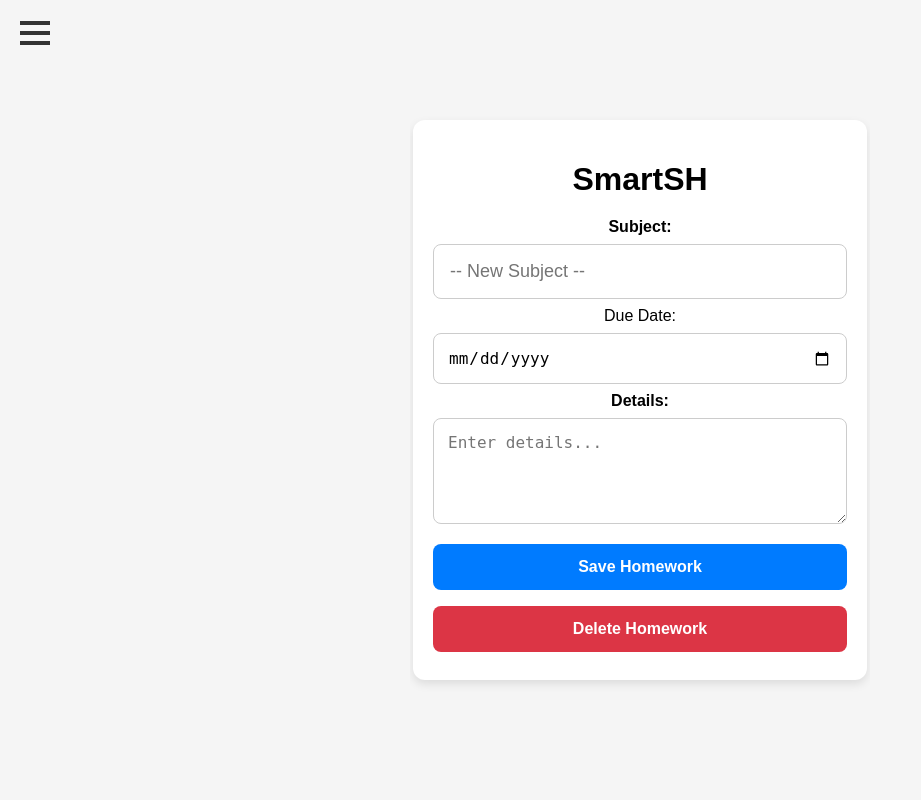
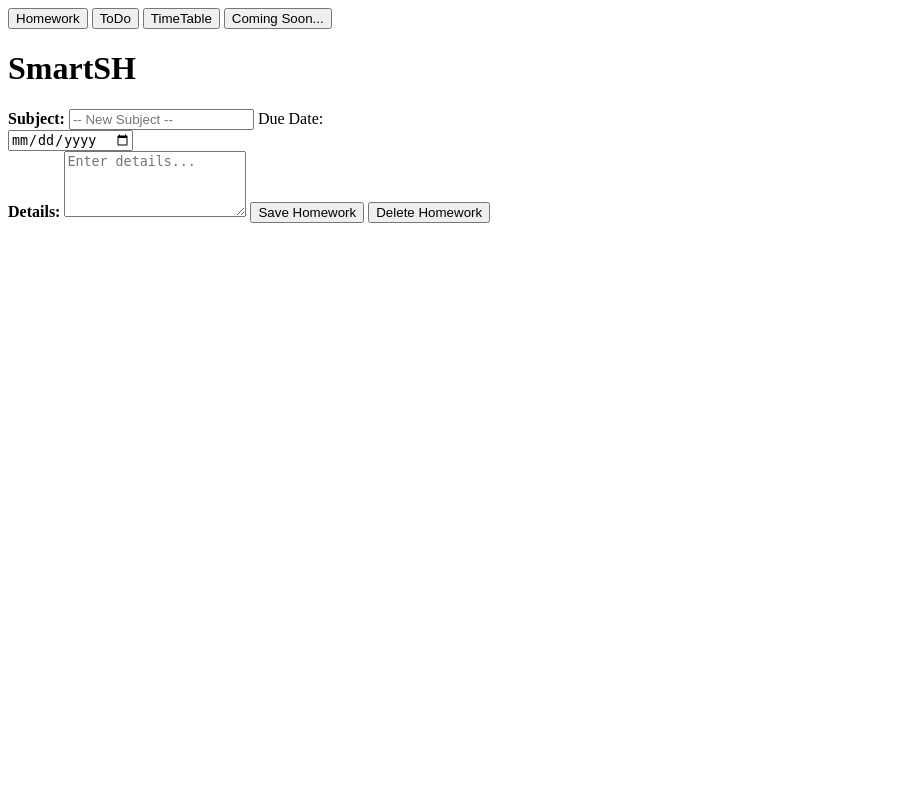
Before and after one commit to Kingboby/Homework, a Flask app: template templates/index.html in a window 1280 px wide. Shown: the whole page, without its empty margins (0-921 px from the left). Run offline with Flask 3, Linux system fonts and the light colour scheme; the template is opened without the code that fills it, so the values that code supplies are empty.

Commit message:
index.html

```diff
--- a/templates/index.html
+++ b/templates/index.html
@@ -9,136 +9,7 @@
     <meta name="apple-mobile-web-app-title" content="Homework Recorder">
     <title>LOCK IN!</title>
 
-    <style>
-        html, body {
-            margin: 0;
-            padding: 0;
-            height: 100%;
-            overflow: hidden;
-            background-color: #f5f5f5;
-            font-family: Arial, sans-serif;
-            display: flex;
-            justify-content: center;
-            align-items: center;
-            -webkit-user-select: none;
-            -webkit-touch-callout: none;
-            touch-action: manipulation;
-        }
 
-        .container {
-            width: 90%;
-            max-width: 420px;
-            background: white;
-            border-radius: 12px;
-            box-shadow: 0 4px 10px rgba(0,0,0,0.1);
-            padding: 20px;
-            text-align: center;
-        }
-
-        h1 {
-            margin-bottom: 20px;
-        }
-
-        input, textarea, button {
-            width: 100%;
-            margin: 8px 0;
-            padding: 14px;
-            border-radius: 8px;
-            border: 1px solid #ccc;
-            font-size: 16px;
-            box-sizing: border-box;
-        }
-
-        input[list] {
-            font-size: 18px;
-            padding: 16px;
-        }
-
-        .date-row {
-            display: flex;
-            justify-content: center;
-            align-items: center;
-            gap: 6px;
-        }
-
-        button {
-            background-color: #007BFF;
-            color: white;
-            border: none;
-            font-weight: bold;
-        }
-
-        button:hover {
-            background-color: #0056b3;
-        }
-
-        .delete {
-            background-color: #dc3545;
-        }
-
-        .delete:hover {
-            background-color: #b02a37;
-        }
-        body {
-            font-family: Arial, sans-serif;
-            margin: 0;
-        }
-
-          /* Hamburger button */
-        .hamburger {
-            position: fixed;
-            top: 15px;
-            left: 20px;
-            cursor: pointer;
-            z-index: 2;
-        }
-
-        .hamburger div {
-            width: 30px;
-            height: 4px;
-            background-color: #333;
-            margin: 6px 0;
-        }
-
-      /* Slide-over nav */
-        .sidenav {
-            height: 100%;
-            width: 0;
-            position: fixed;
-            top: 0;
-            left: 0;
-            background-color: #f5f5f5;
-            overflow-x: hidden;
-            transition: 0.3s;
-            padding-top: 60px;
-            box-shadow: -2px 0 5px rgba(0,0,0,0.2);
-            z-index: 1; /* slides over content */
-        }
-
-        .sidenav button {
-            display: block;
-            padding: 12px 20px;
-            margin: 10px;
-            width: calc(100% - 40px);
-            font-size: 18px;
-            background-color: #ddd;
-            border: none;
-            cursor: pointer;
-            color: black;
-        }
-
-      /* Optional: dim background when nav is open */
-        #overlay {
-            position: fixed;
-            top: 0;
-            left: 0;
-            height: 100%;
-            width: 100%;
-            background: rgba(0,0,0,0.3);
-            display: none;
-            z-index: 0;
-        }
-    </style>
 </head>
 <body>
     <!-- Hamburger -->
```
